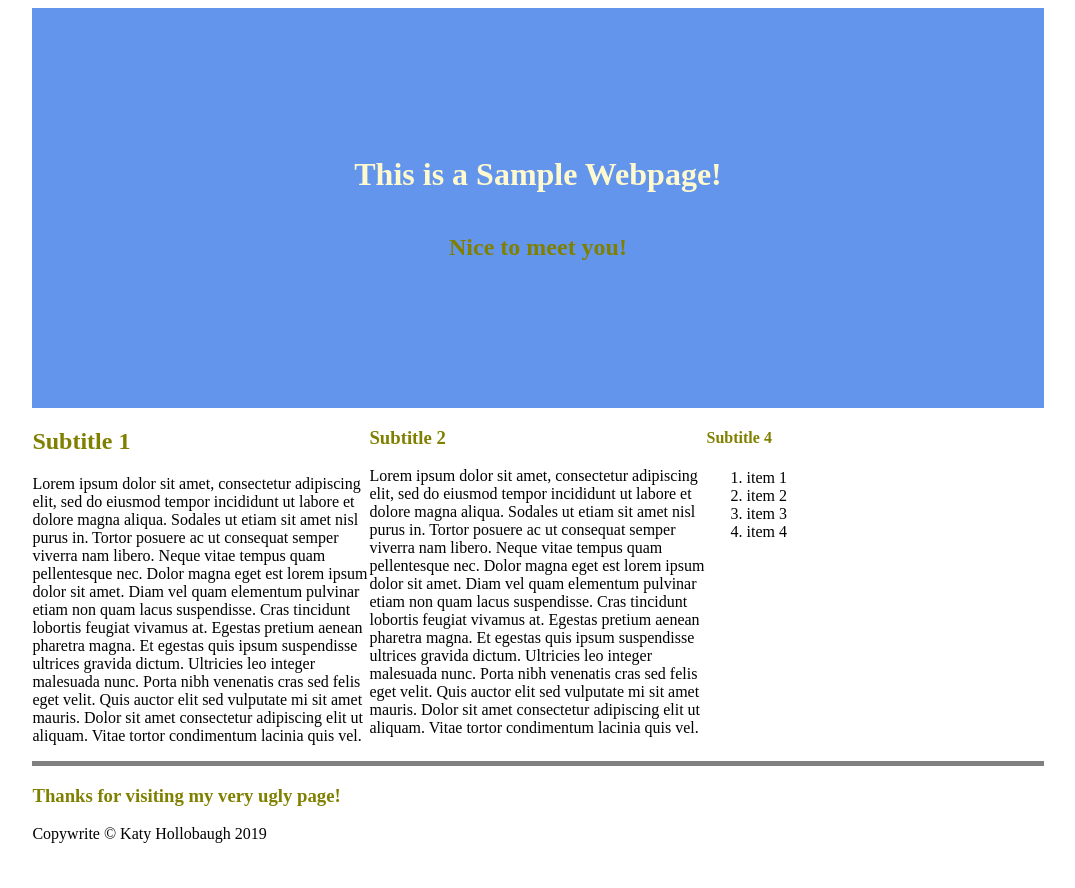
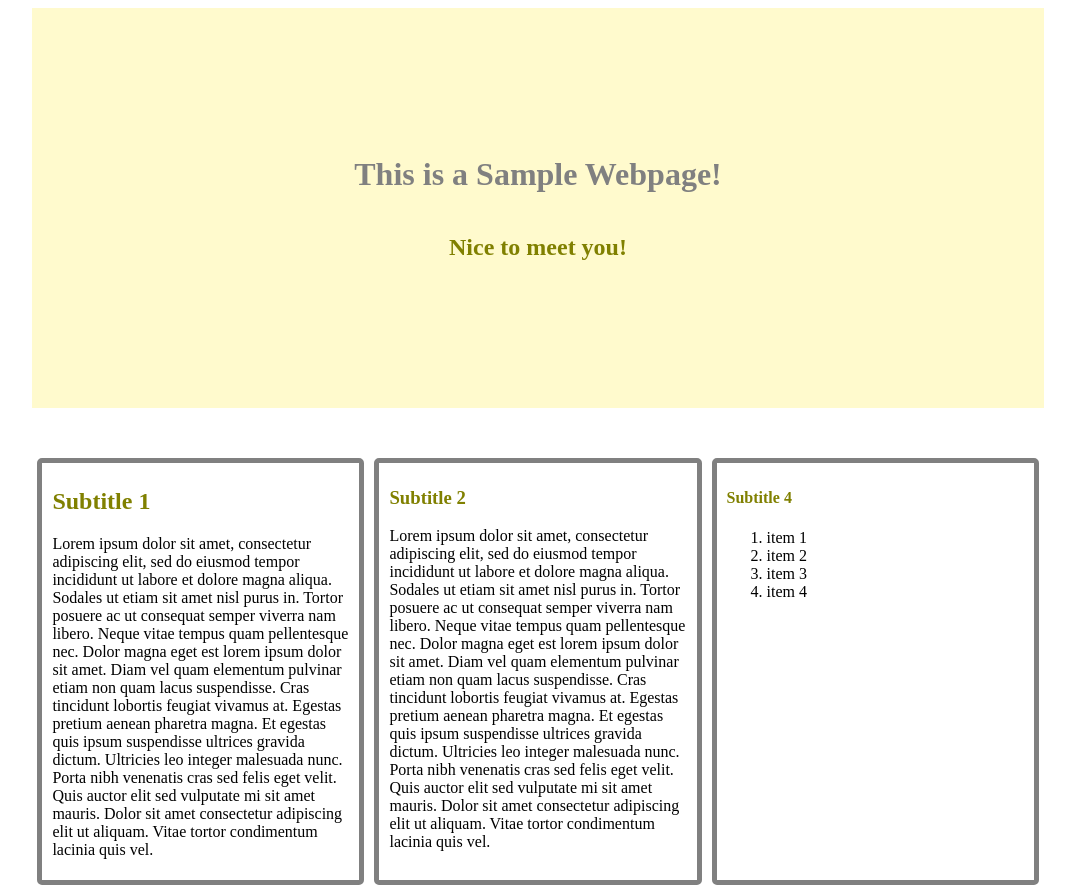
Before and after one commit to KHollobaugh/Sample-Project, a plain HTML site: page index.html in a window 1280 px wide. Shown: the top 888 px of the page, without its empty margins (102-1177 px from the left). Before the commit the page ends 859 px from the top, so only its background shows below. Drawn offline with Linux system fonts and the light colour scheme.

Commit message:
margins and padding

```diff
--- a/css/index.css
+++ b/css/index.css
@@ -5,8 +5,8 @@
 
 .header {
     height: 400px;
-    background-color: cornflowerblue;
-    color: lemonchiffon;
+    background-color: lemonchiffon;
+    color: gray;
     display: flex;
     flex-direction: column;
     justify-content: center;
@@ -17,6 +17,13 @@
 .content {
     display: grid;
     grid-template-columns: 1fr 1fr 1fr;
+}
+
+.section {
+    border: 5px solid gray;
+    border-radius: 5px;
+    margin: 50px 5px;
+    padding: 5px 10px;
 }
 
 h2 {
--- a/index.html
+++ b/index.html
@@ -23,21 +23,21 @@
             </div>
 
             <div class = "content">
-                <div class="content-1">
+                <div class="section content-1">
                     <h2>Subtitle 1</h2>
                     <p>
                         Lorem ipsum dolor sit amet, consectetur adipiscing elit, sed do eiusmod tempor incididunt ut labore et dolore magna aliqua. Sodales ut etiam sit amet nisl purus in. Tortor posuere ac ut consequat semper viverra nam libero. Neque vitae tempus quam pellentesque nec. Dolor magna eget est lorem ipsum dolor sit amet. Diam vel quam elementum pulvinar etiam non quam lacus suspendisse. Cras tincidunt lobortis feugiat vivamus at. Egestas pretium aenean pharetra magna. Et egestas quis ipsum suspendisse ultrices gravida dictum. Ultricies leo integer malesuada nunc. Porta nibh venenatis cras sed felis eget velit. Quis auctor elit sed vulputate mi sit amet mauris. Dolor sit amet consectetur adipiscing elit ut aliquam. Vitae tortor condimentum lacinia quis vel.
                     </p>
                 </div>
 
-                <div class="content-2">
+                <div class="section content-2">
                     <h3>Subtitle 2</h3>
                     <p>
                         Lorem ipsum dolor sit amet, consectetur adipiscing elit, sed do eiusmod tempor incididunt ut labore et dolore magna aliqua. Sodales ut etiam sit amet nisl purus in. Tortor posuere ac ut consequat semper viverra nam libero. Neque vitae tempus quam pellentesque nec. Dolor magna eget est lorem ipsum dolor sit amet. Diam vel quam elementum pulvinar etiam non quam lacus suspendisse. Cras tincidunt lobortis feugiat vivamus at. Egestas pretium aenean pharetra magna. Et egestas quis ipsum suspendisse ultrices gravida dictum. Ultricies leo integer malesuada nunc. Porta nibh venenatis cras sed felis eget velit. Quis auctor elit sed vulputate mi sit amet mauris. Dolor sit amet consectetur adipiscing elit ut aliquam. Vitae tortor condimentum lacinia quis vel.
                     </p>
                 </div>
 
-                <div class="content-3">
+                <div class="section content-3">
                     <h4>Subtitle 4</h4>
                     <ol>
                         <li>item 1</li>
```
